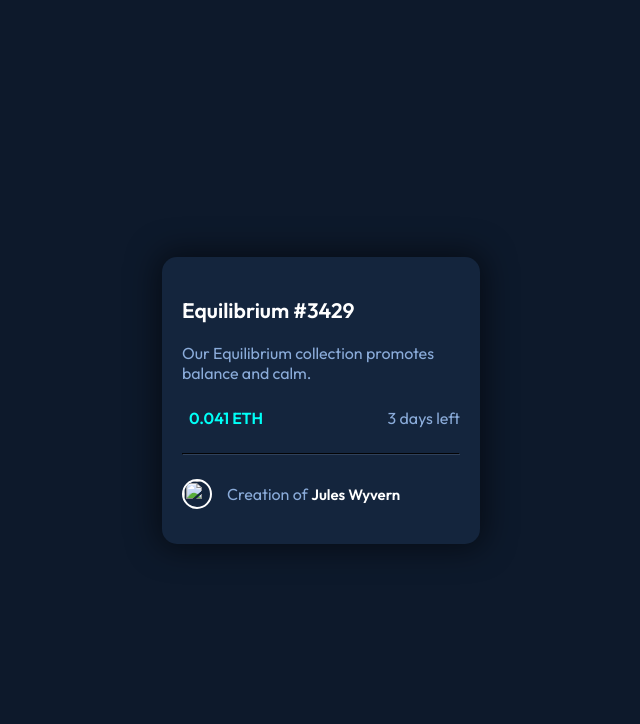
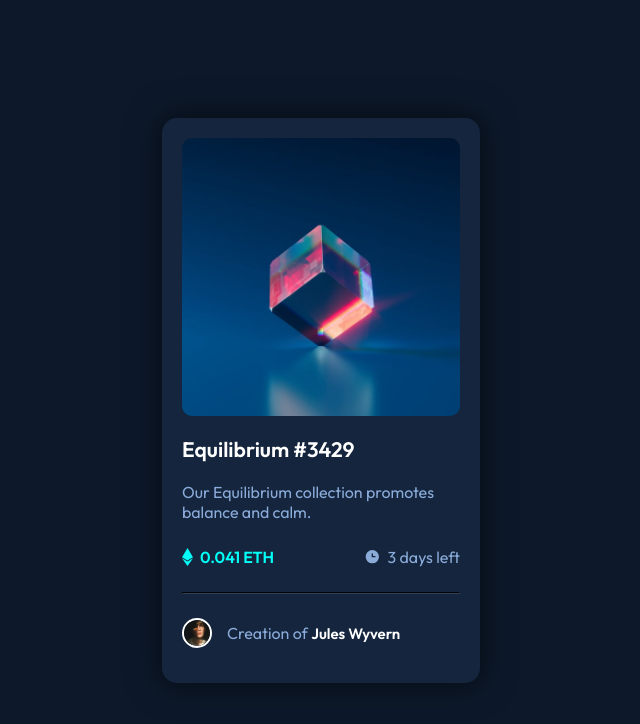
Before and after one commit to ILuizOtavio/nft-preview-card-component-mai, a plain HTML site: page index.html in a window 1280 px wide. Shown: the whole page, without its empty margins (319-959 px from the left). Drawn offline with Linux system fonts and the light colour scheme; the site is published under a folder, as on GitHub Pages, so addresses that start at the root find nothing.

Commit message:
Update index.html

```diff
--- a/index.html
+++ b/index.html
@@ -6,7 +6,7 @@
   <meta name="viewport" content="width=device-width, initial-scale=1.0">
 
   <link rel="stylesheet" href="style.css">
-  <link rel="icon" type="image/png" sizes="32x32" href="./images/favicon-32x32.png">
+  <link rel="icon" type="image/png" sizes="32x32" href="images/favicon-32x32.png">
 
   <title>Frontend Mentor | NFT preview card component</title>
 
@@ -16,9 +16,9 @@
   <div class="container">
     <div class="wrapper">
       <div class="img-top">
-        <img src="/images/image-equilibrium.jpg" alt="">
+        <img src="images/image-equilibrium.jpg" alt="">
         <div class="img-overlay">
-          <img src="/images/icon-view.svg" alt="">
+          <img src="images/icon-view.svg" alt="">
         </div>
       </div>
       <div class="box-text">
@@ -26,17 +26,17 @@
         <p>Our Equilibrium collection promotes balance and calm.</p>
         <div class="flex">
           <div class="eth">
-            <img src="/images/icon-ethereum.svg" alt="">
+            <img src="images/icon-ethereum.svg" alt="">
             <p> 0.041 ETH</p>
           </div>
           <div class="days">
-            <img src="/images/icon-clock.svg" alt="">
+            <img src="images/icon-clock.svg" alt="">
             <p>3 days left</p>
           </div>
         </div>
         <hr>
         <div class="author">
-          <img src="/images/image-avatar.png" alt="">
+          <img src="images/image-avatar.png" alt="">
           <p>Creation of <a href="">Jules Wyvern</a></p>
         </div>
       </div>
```
